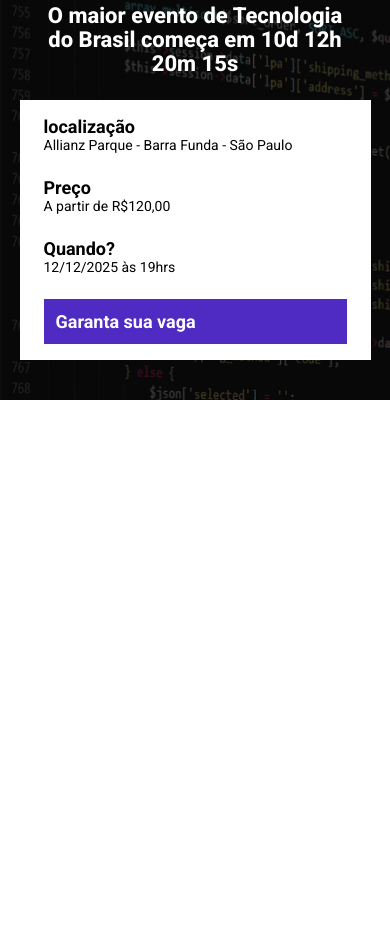
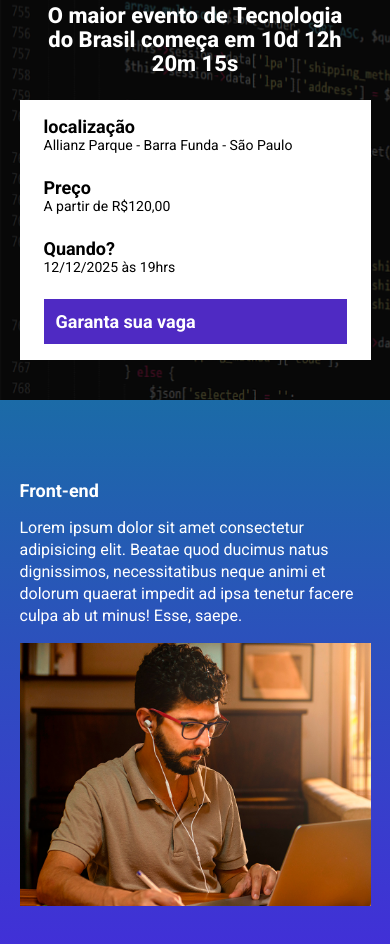
Before and after one commit to Patrinysilva/ebac_tech_talks, a website built with Parcel: page src/index.html in a window 390 px wide. Shown: the part 100-1044 px from the top of the page. Before the commit the page ends 844 px from the top, so only its background shows below. Built offline with nearby package versions, Linux system fonts and the light colour scheme.

Commit message:
criando o Event

```diff
--- a/src/index.html
+++ b/src/index.html
@@ -37,7 +37,15 @@
             </div>
         </div>
     </header>
-
+    <section class="event">
+        <div class="container">
+            <div class="event__details">
+                <h2 class="event__details__title">Front-end</h2>
+                <p class="event__details__description">Lorem ipsum dolor sit amet consectetur adipisicing elit. Beatae quod ducimus natus dignissimos, necessitatibus neque animi et dolorum quaerat impedit ad ipsa tenetur facere culpa ab ut minus! Esse, saepe.</p>
+            </div>
+            <img class="event__image" src="./images/frontend.png" alt="Front-end">
+        </div>
+    </section>
 
 
 
--- /dev/null
+++ b/src/styles/_event.scss
@@ -0,0 +1,42 @@
+.event{
+    padding: 80px 0;
+    background-image: linear-gradient(#1b6ba7, #442bdb);
+    .container{
+        display: flex;
+    }
+
+    &__image {
+        max-width: 360px;
+    }
+
+    &__details{
+        margin-right: 40px;
+
+        &__title{
+            font-size: 18px;
+            font-weight: bold;
+            margin-bottom: 16px;
+        }
+
+        &__description{
+            line-height: 22px;
+        }
+    }
+    @media (max-width: 640px){
+        .container{
+            display: block;
+        }
+
+        &__image{
+            width: 100%;
+        }
+
+        &__details{
+            margin-right: 0;
+            margin-bottom: 16px;
+        }
+    }
+    @media (max-width: 1024px){
+
+    }
+}
--- a/src/styles/main.scss
+++ b/src/styles/main.scss
@@ -1,6 +1,7 @@
 @use "hero";
 @use "components/infos_bar";
 @use "components/buttons";
+@use "event";
 
 *{
     margin: 0;
```
